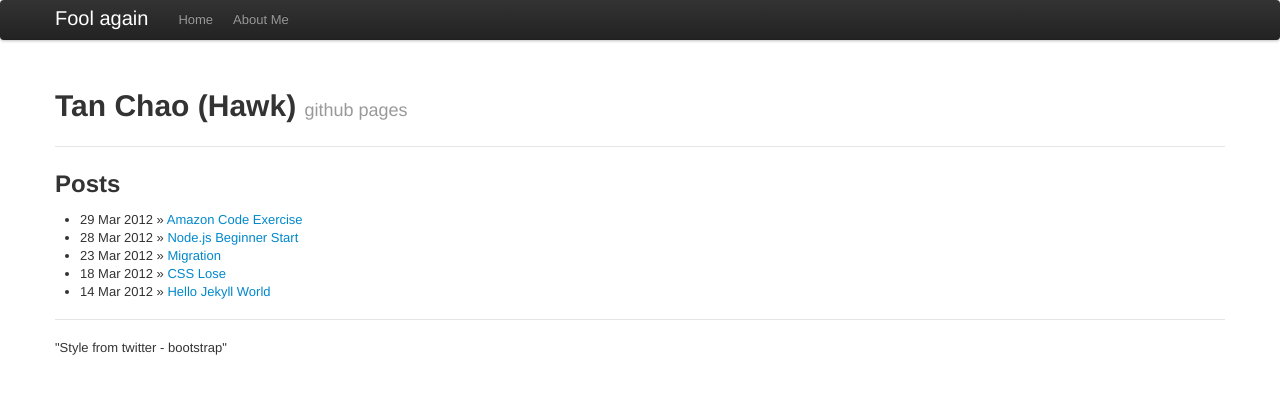
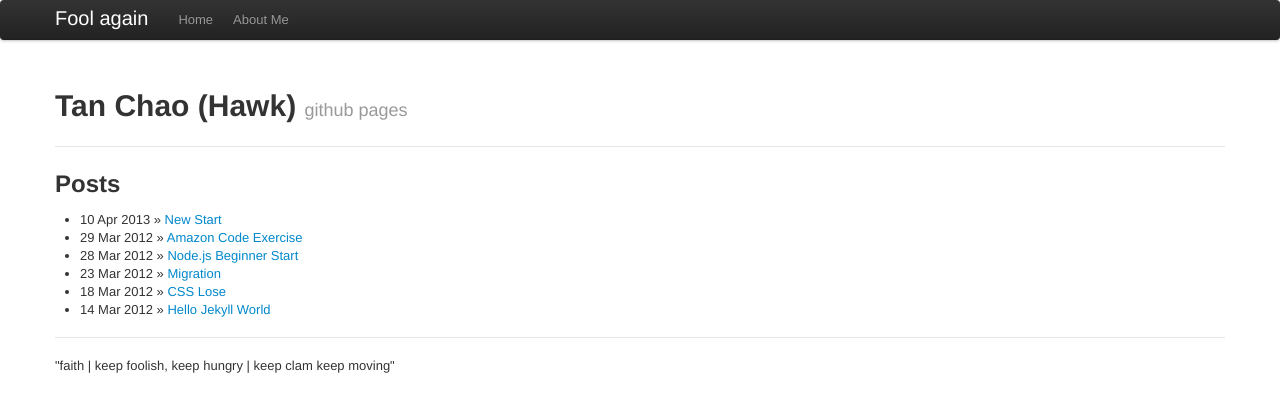
Before and after one commit to tanchao/tanchao.github.com, a Jekyll site: the page built from index.html, in a window 1280 px wide. Shown: the top 412 px of the page. Built offline with Jekyll 4.4.1, drawn with Linux system fonts in a browser that asks for light colours; Markdown is read by kramdown in place of the engine named in the settings.

```diff
--- a/_layouts/default.html
+++ b/_layouts/default.html
@@ -72,7 +72,7 @@
 	<footer class="footer">
     	    <hr class="soften">
 	    <p>
-	    "Style from twitter - bootstrap"
+	    "faith | keep foolish, keep hungry | keep clam keep moving"
 	    </p>
 	</footer>
     </div>
```
Also changed, not shown: other parts of _layouts/default.html (+1 -1 lines), _posts/2013-04-10-new-start.textile (added, +13 -0 lines).
